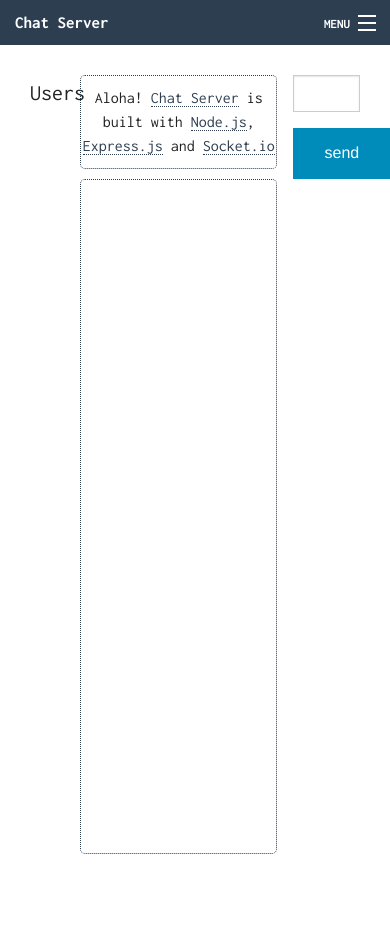
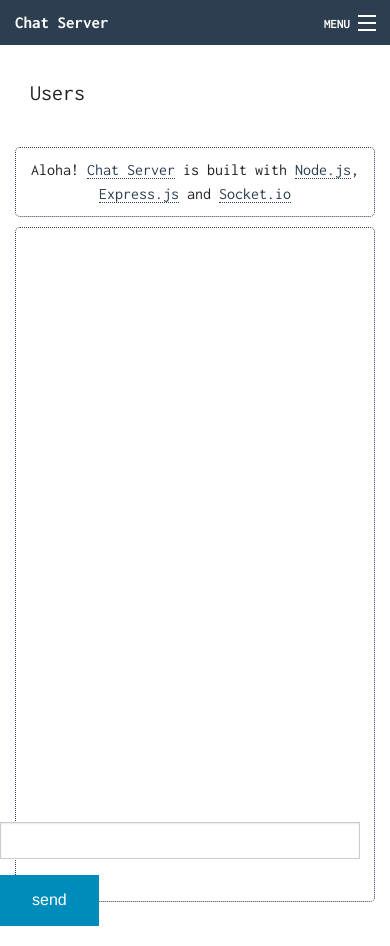
Before and after one commit to ummahusla/chat-server, a website: page public/index.html in a window 390 px wide. Before the commit the page ends 854 px from the top, so only its background shows below. Drawn offline with Linux system fonts and the light colour scheme; no server answers.

Commit message:
Improved responsiveness for mobile and tablets

```diff
--- a/public/index.html
+++ b/public/index.html
@@ -40,14 +40,14 @@
         </nav>
 
         <div class="body-wrap">
-            <div id="users-wrap" class="small-2 columns">
+            <div id="users-wrap" class="small-12 large-2 columns">
                 <div class="userContainer">
                     <h3>Users</h3>
                     <div id="users"></div>
                 </div>
             </div>
 
-            <div id="chat-wrap" class="small-7 columns">
+            <div id="chat-wrap" class="small-12 large-7 columns">
                 <div id="chat-notice">
                     <span>Aloha! <a href="https://github.com/ummahusla/Chat-Server/">Chat Server</a> is built with <a href="https://nodejs.org">Node.js</a>, <a href="http://expressjs.com/">Express.js</a> and <a href="http://socket.io/">Socket.io</a></span>
                 </div>
@@ -56,7 +56,7 @@
                 </div>
             </div>
 
-            <div id="message-wrap" class="small-3 columns">
+            <div id="message-wrap" class="small-12 large-3 columns">
                 <input id="data" />
                 <input class="button" type="button" id="datasend" value="send" />
             </div>
```
